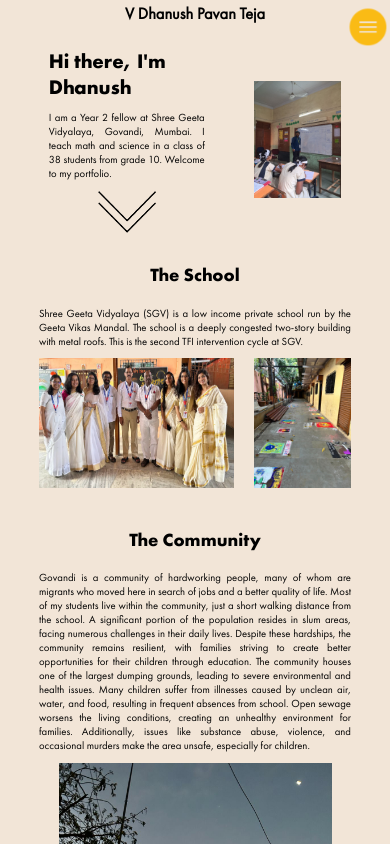
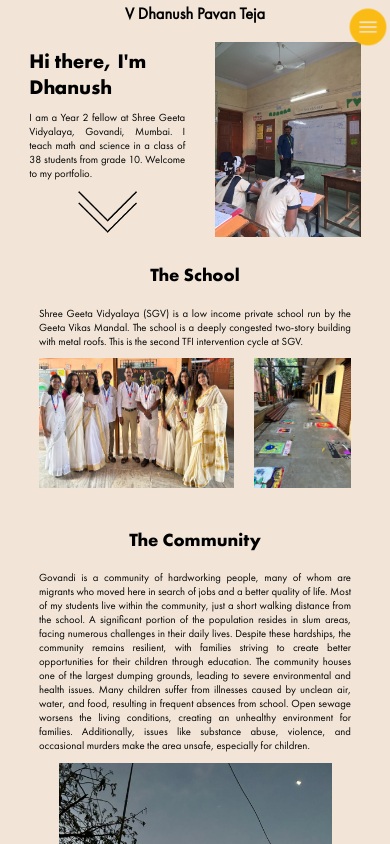
Before and after one commit to DhanushVDPT/nextfolio, a Next.js app: page / in a window 390 px wide. Shown: the top 844 px of the page. Built offline with nearby package versions, Linux system fonts and the light colour scheme.

Commit message:
homephoto

```diff
--- a/styles/global.css
+++ b/styles/global.css
@@ -388,7 +388,7 @@ input[type="radio"]{
         height: auto;
     }
     .aboutmeimage{
-        width: 25vw;
+        width: 30vw;
         height: auto;
     }
     .abouttext{
@@ -574,7 +574,7 @@ input[type="radio"]{
         height: 105vh;
     }
     .aboutmeimage{
-        height: 30vw;
+        height: 50vw;
         width: auto;
     }
     .govimg{
@@ -590,6 +590,10 @@ input[type="radio"]{
     body{
         font-size: 0.5em;
     }
+    .aboutmeimage{
+        height: 50vw;
+        width: auto;
+    }
 }
 
 @media screen and (max-width:371px){
```
